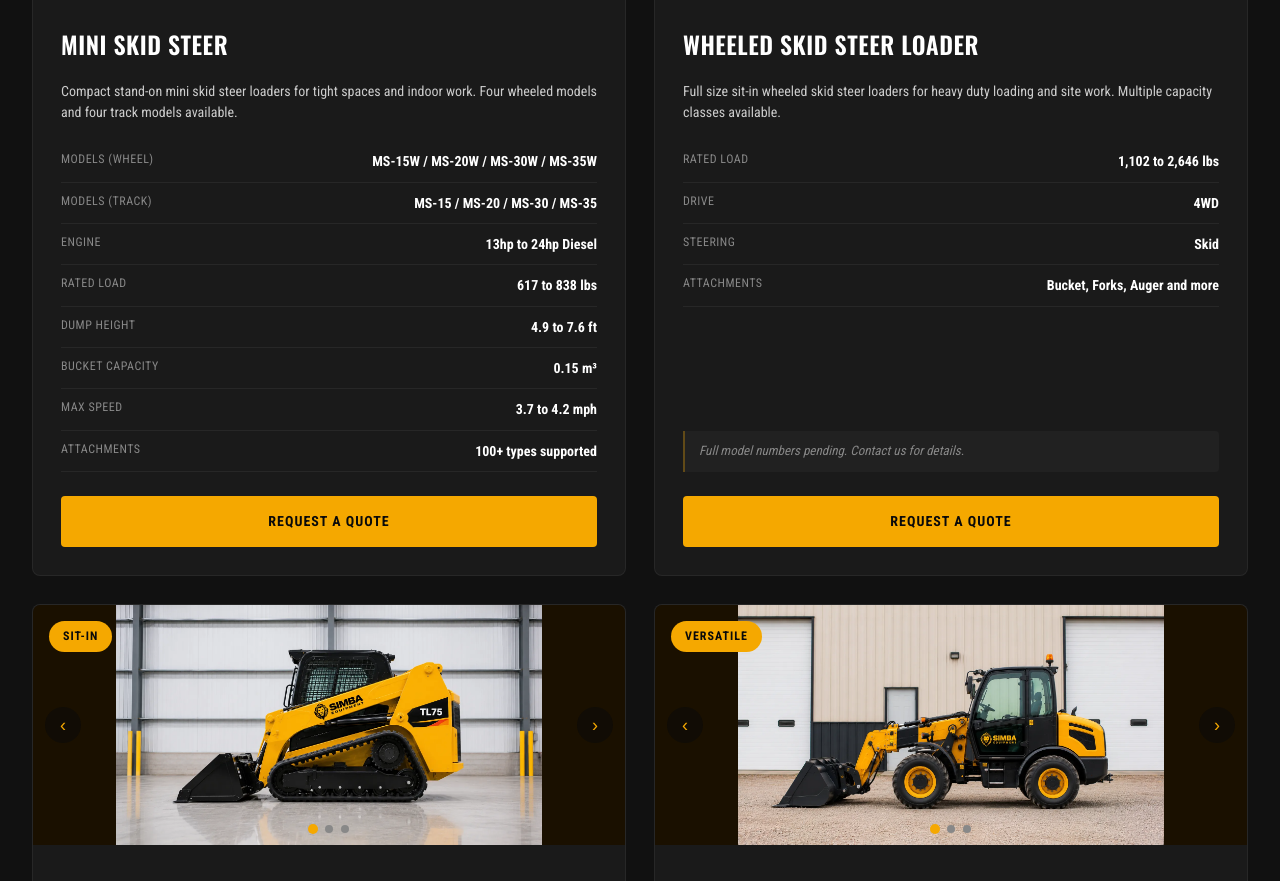
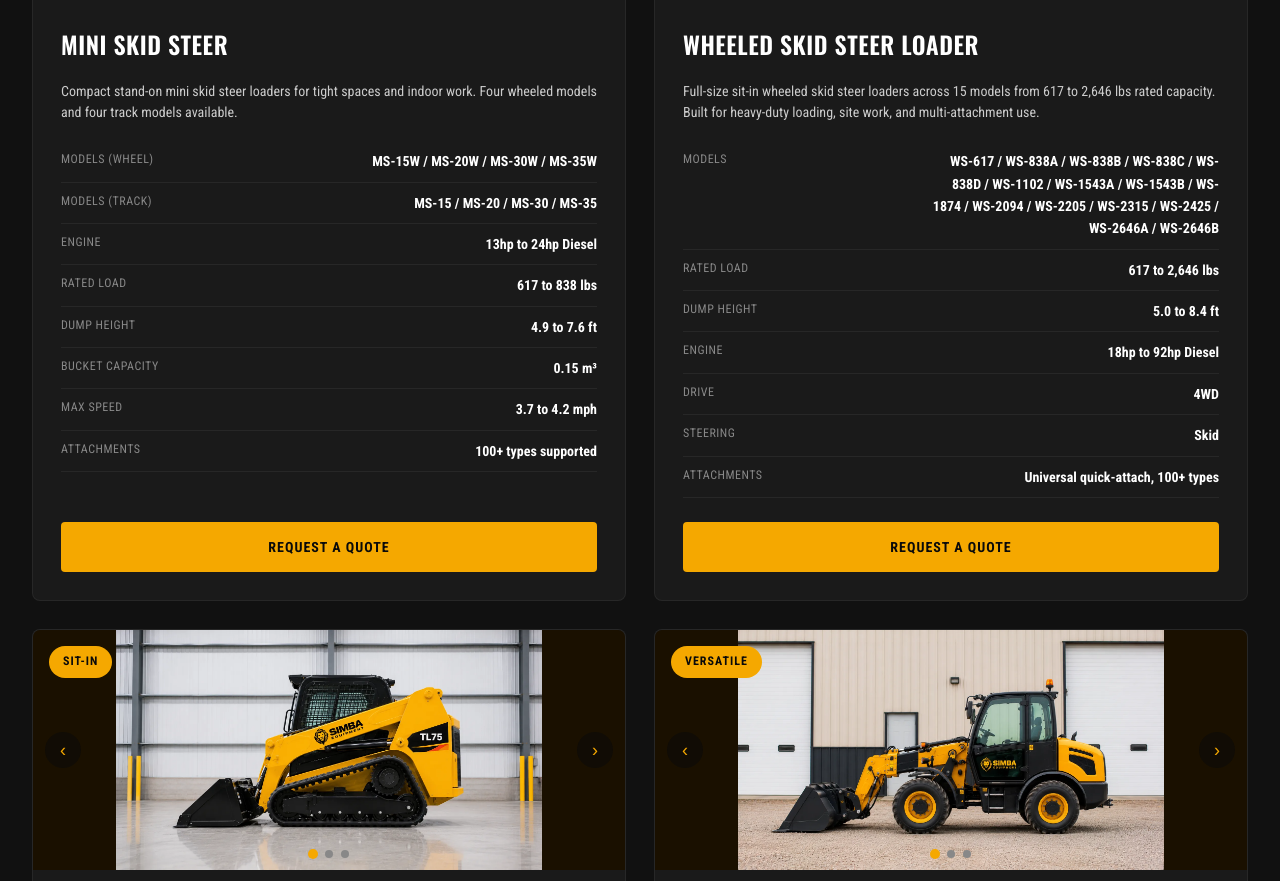
Before and after one commit to mrobinsonqcs/simbaequipment, a plain HTML site: page equipment/loaders-bulldozers.html in a window 1280 px wide. Shown: the part 1228-2109 px from the top of the page. Drawn offline with nearby package versions, Linux system fonts and the light colour scheme.

Commit message:
update wheeled skid steer card with full WS model lineup

```diff
--- a/equipment/loaders-bulldozers.html
+++ b/equipment/loaders-bulldozers.html
@@ -819,14 +819,16 @@
         </div>
         <div class="model-body">
           <h3 class="model-name">Wheeled Skid Steer Loader</h3>
-          <p class="model-desc">Full size sit-in wheeled skid steer loaders for heavy duty loading and site work. Multiple capacity classes available.</p>
+          <p class="model-desc">Full-size sit-in wheeled skid steer loaders across 15 models from 617 to 2,646 lbs rated capacity. Built for heavy-duty loading, site work, and multi-attachment use.</p>
           <div class="model-specs">
-            <div class="model-spec-row"><span>Rated Load</span><span>1,102 to 2,646 lbs</span></div>
+            <div class="model-spec-row"><span>Models</span><span>WS-617 / WS-838A / WS-838B / WS-838C / WS-838D / WS-1102 / WS-1543A / WS-1543B / WS-1874 / WS-2094 / WS-2205 / WS-2315 / WS-2425 / WS-2646A / WS-2646B</span></div>
+            <div class="model-spec-row"><span>Rated Load</span><span>617 to 2,646 lbs</span></div>
+            <div class="model-spec-row"><span>Dump Height</span><span>5.0 to 8.4 ft</span></div>
+            <div class="model-spec-row"><span>Engine</span><span>18hp to 92hp Diesel</span></div>
             <div class="model-spec-row"><span>Drive</span><span>4WD</span></div>
             <div class="model-spec-row"><span>Steering</span><span>Skid</span></div>
-            <div class="model-spec-row"><span>Attachments</span><span>Bucket, Forks, Auger and more</span></div>
+            <div class="model-spec-row"><span>Attachments</span><span>Universal quick-attach, 100+ types</span></div>
           </div>
-          <p class="model-note">Full model numbers pending. Contact us for details.</p>
           <a href="#contact" class="model-cta">Request a Quote</a>
         </div>
       </div>
```
